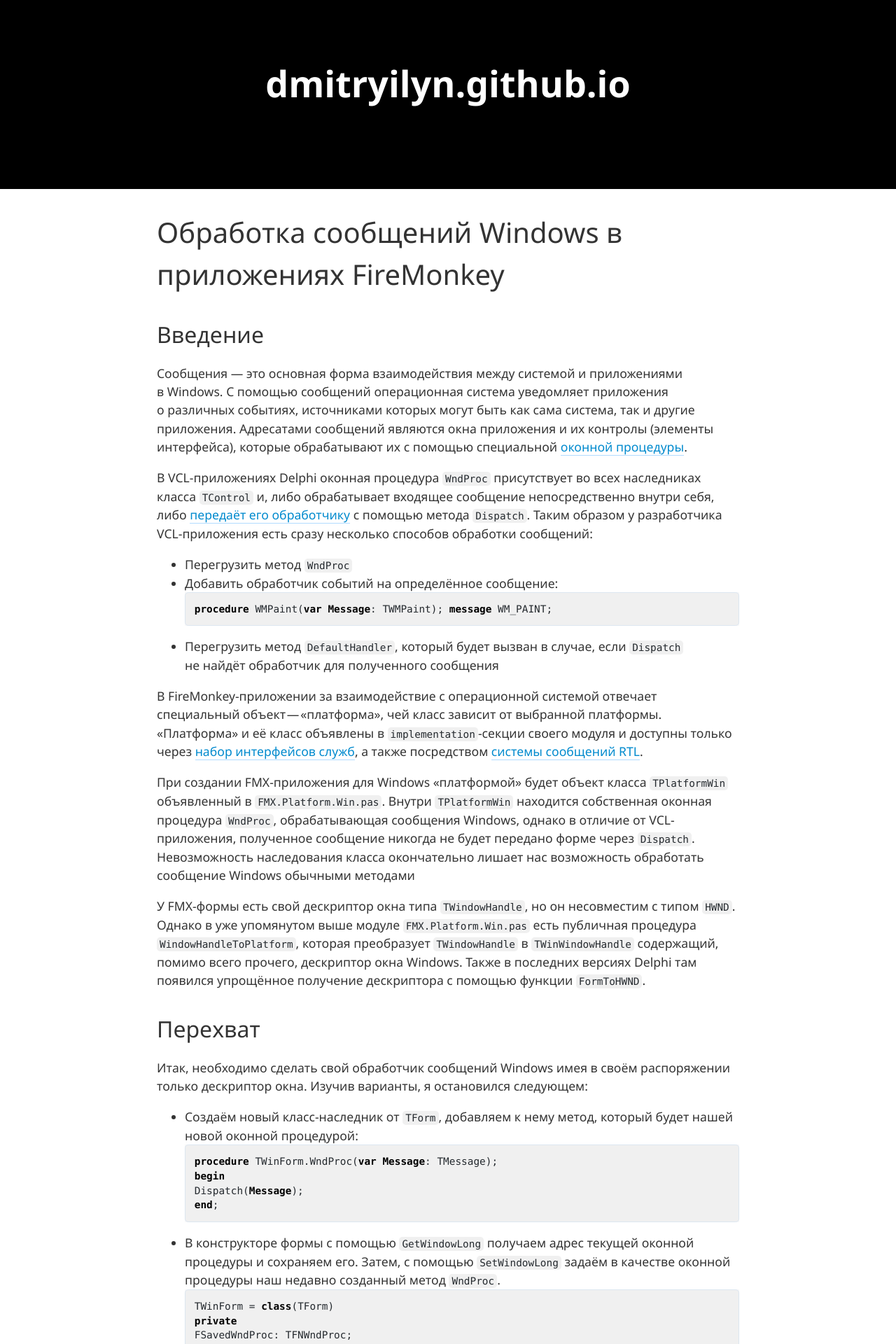
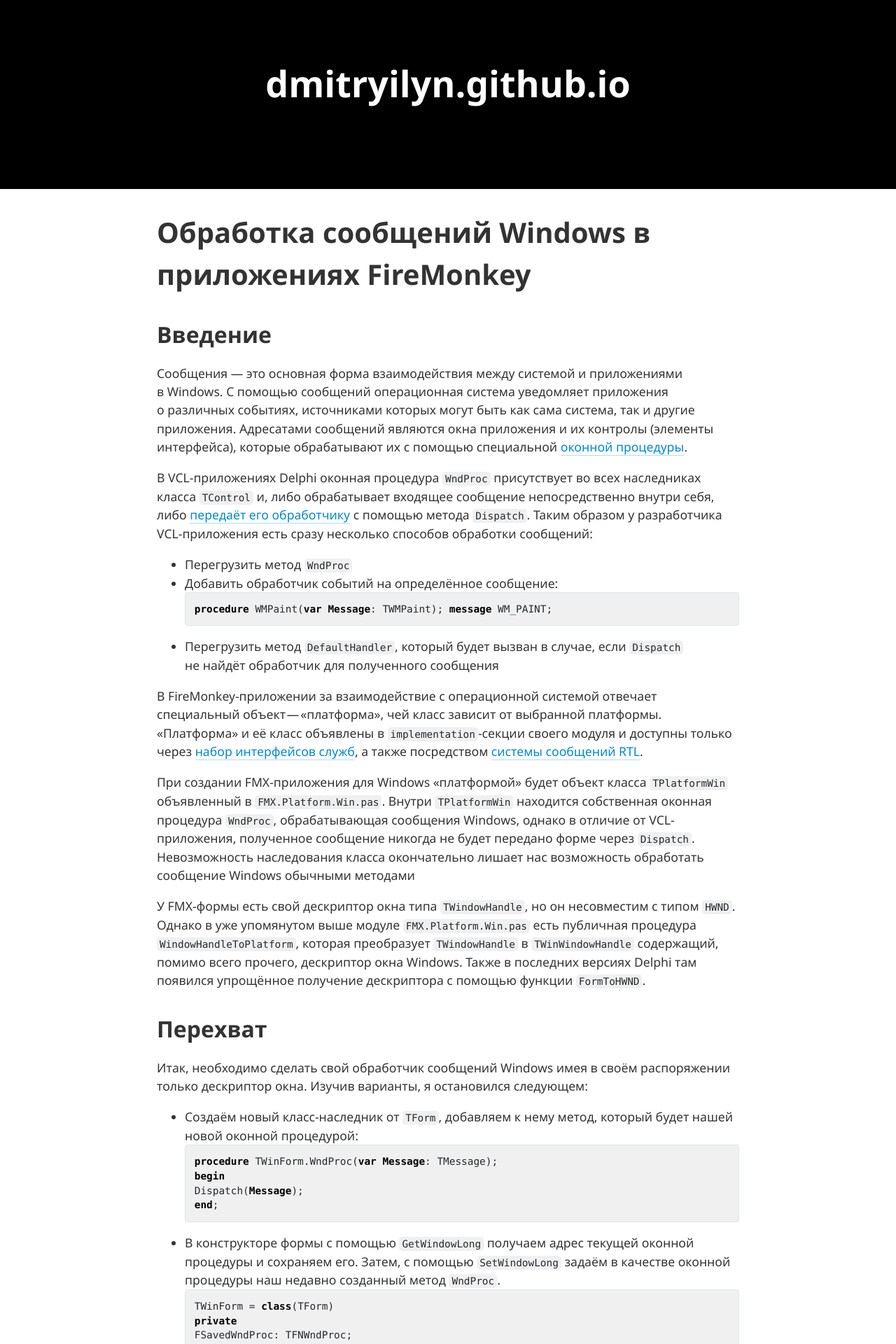
Before and after one commit to dmitryilyn/dmitryilyn.github.io, a Jekyll site: the page built from index.md, in a window 1280 px wide. Shown: the top 1920 px of the page at 70% size. Built offline with Jekyll 4.4.1, drawn with Linux system fonts in a browser that asks for light colours; our own code applies the rules of GitHub Pages for plain Markdown files; the repository's description, which GitHub fills in, is left out.

Commit message:
test 9.85

```diff
--- a/_sass/jekyll-theme-cayman.scss
+++ b/_sass/jekyll-theme-cayman.scss
@@ -197,12 +197,12 @@ a:visited {
 
   h2 {
     font-size: 40px;
-    font-weight: medium;
+    font-weight: bold;
   }
 
   h3 {
     font-size: 32px;
-    font-weight: medium;
+    font-weight: bold;
   }
 
   p {
```
